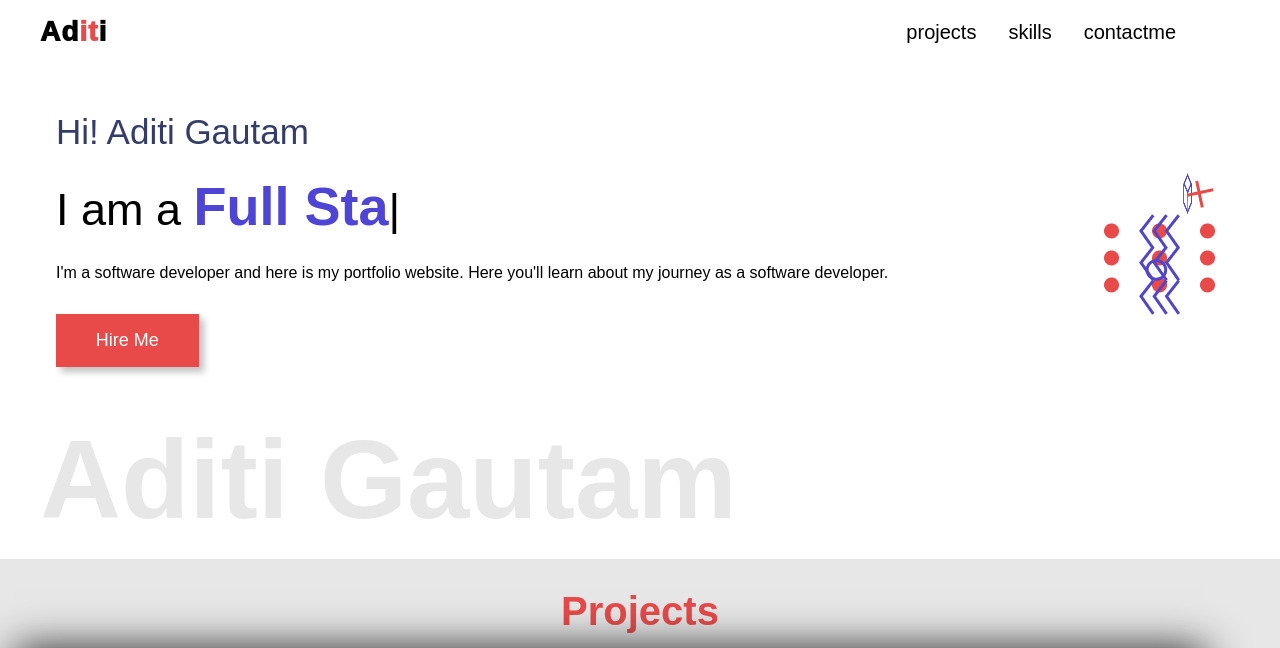
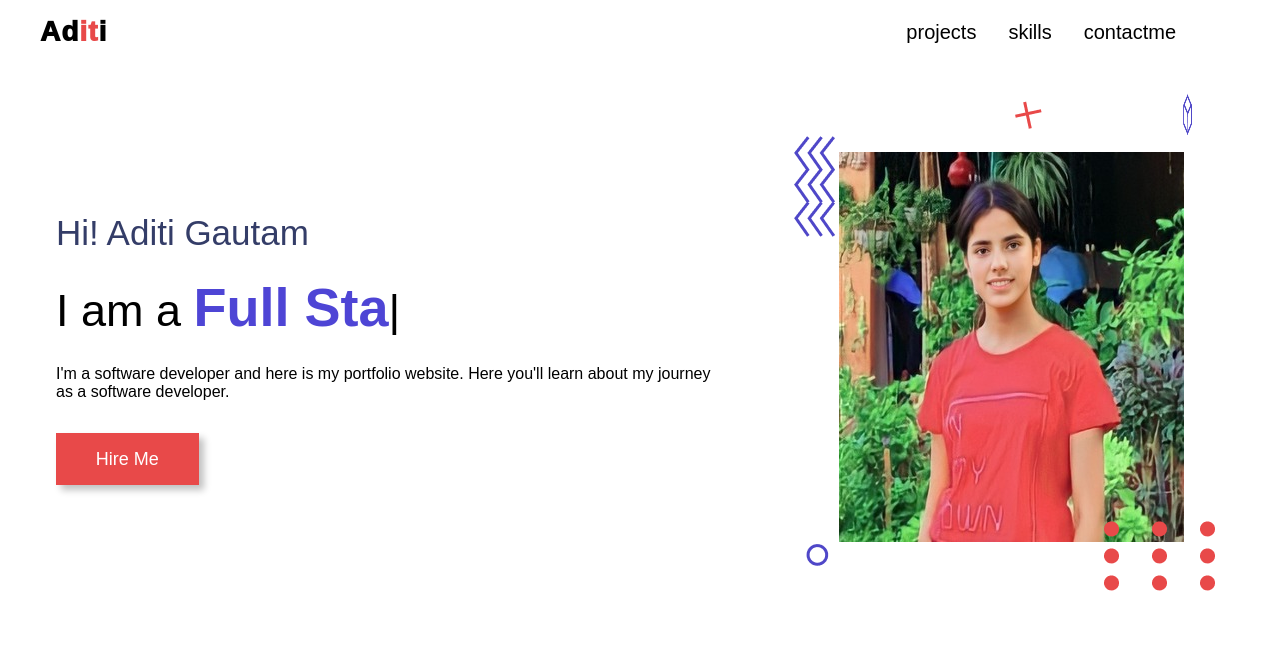
Before and after one commit to aditi751/portfolio-project, a plain HTML site: page index.html in a window 1280 px wide. Shown: the top 648 px of the page. Drawn offline with nearby package versions, Linux system fonts and the light colour scheme; files whose address does not match are found by name.

Commit message:
change 12

```diff
--- a/index.html
+++ b/index.html
@@ -51,7 +51,7 @@
                         <img src="portfolio-website/images/userAsset/plus.png" alt="" />
                     </div>
                     <div class="user-image">
-                        <img src="portfolio-website/images/userAsset/Aditi.jpeg" alt="" />
+                        <img src="portfolio-website/images/userAsset/user image.jpg" alt="" />
                     </div>
                 </div>
                 <div class="faded-text">Aditi Gautam</div>
--- a/portfolio.css
+++ b/portfolio.css
@@ -85,7 +85,7 @@ a{
     font-size: 7em;
     color:rgb(231,231,231);
 
-    bottom: -13%;
+    bottom: -16%;
     left: 0;
     font-weight: bold;
     transition: all 3s;
```
